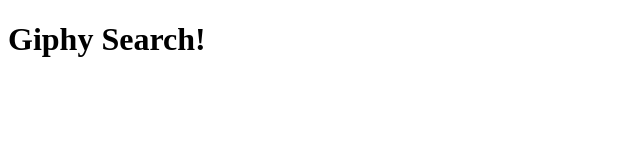
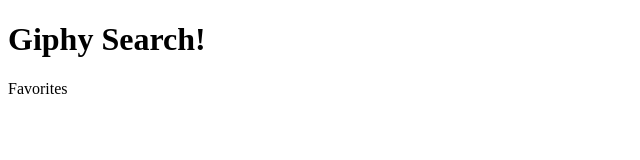
Before and after one commit to jdh2021/giphy-api-saga, a React (Create React App) app: page /#/favorites in a window 1280 px wide. Shown: the top 160 px of the page, without its empty margins (0-640 px from the left). Built offline with nearby package versions, Linux system fonts and the light colour scheme.

Commit message:
created initial placeholder components for Search and Favorites. updated client-side routing in App.js.

```diff
--- a/src/components/App/App.js
+++ b/src/components/App/App.js
@@ -1,10 +1,22 @@
 import React from 'react';
+import { HashRouter as Router, Route } from "react-router-dom";
+import Search from '../Search/Search';
+import Favorites from '../Favorites/Favorites';
+
 
 function App(props) {
   return (
-    <div>
-      <h1>Giphy Search!</h1>
-    </div>
+    <Router>
+      <div>
+        <h1>Giphy Search!</h1>
+        <Route exact path='/'>
+          <Search />
+        </Route>
+        <Route exact path='/favorites'>
+          <Favorites />
+        </Route>
+      </div>
+    </Router>
   );
 }
 
--- /dev/null
+++ b/src/components/Favorites/Favorites.jsx
@@ -0,0 +1,8 @@
+
+function Favorites() {
+    return(
+        <div>Favorites</div>
+    )
+}
+
+export default Favorites;
--- /dev/null
+++ b/src/components/Search/Search.jsx
@@ -0,0 +1,8 @@
+
+function Search() {
+    return(
+        <div>Search</div>
+    )
+}
+
+export default Search;
```
